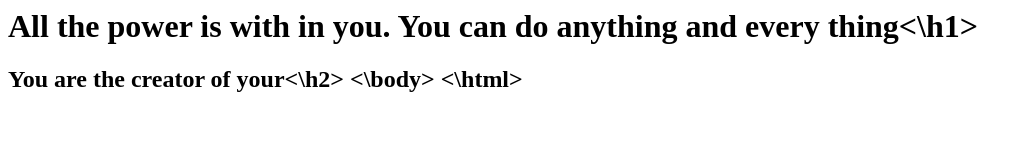
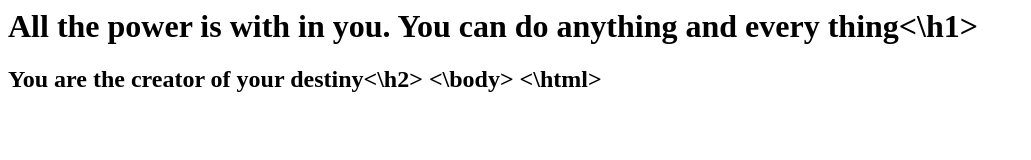
Before and after one commit to ouobarro/firstgitrepo, a plain HTML site: page index.html in a window 1280 px wide. Shown: the whole page, without its empty margins (0-1031 px from the left). Drawn offline with Linux system fonts and the light colour scheme.

Commit message:
fixed the defect

```diff
--- a/index.html
+++ b/index.html
@@ -2,7 +2,7 @@
 	<body>
 		<h1>All the power is with in you. You can do anything and every thing<\h1>
 
-		<h2>You are the creator of your<\h2>
+		<h2>You are the creator of your destiny<\h2>
 	<\body>
 
 <\html>
```
